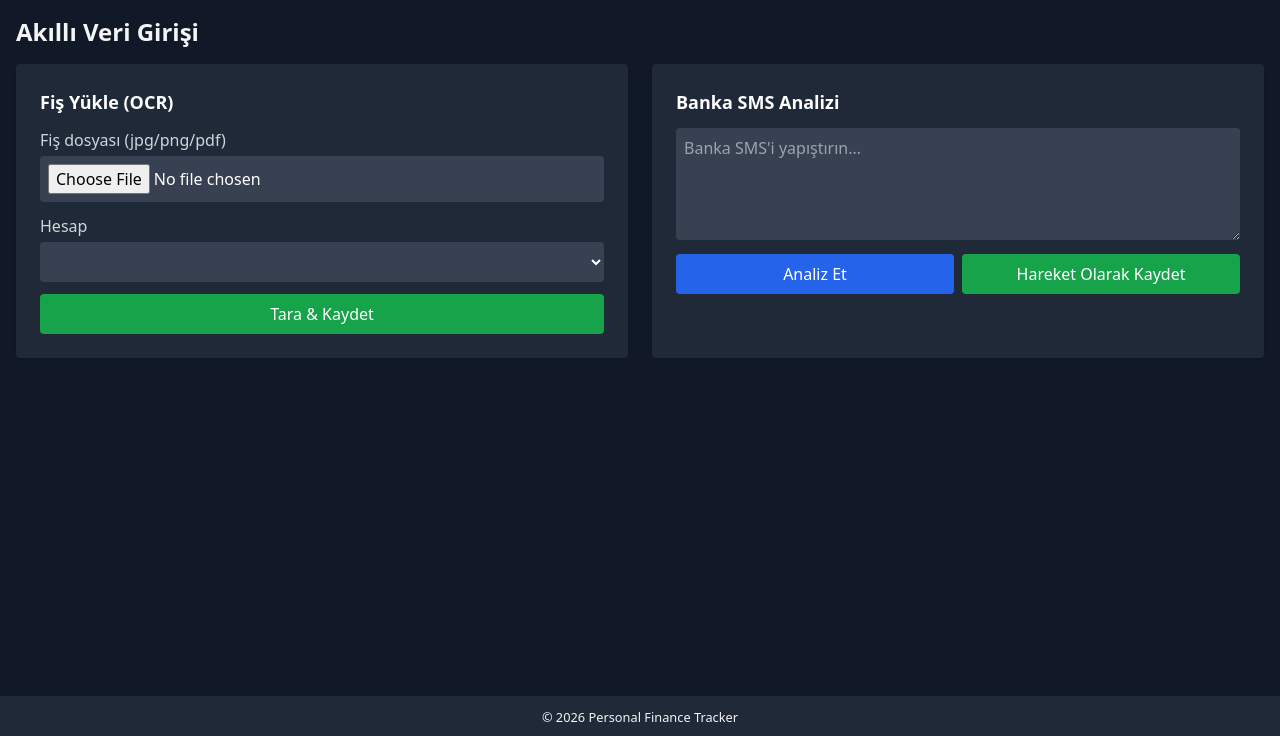
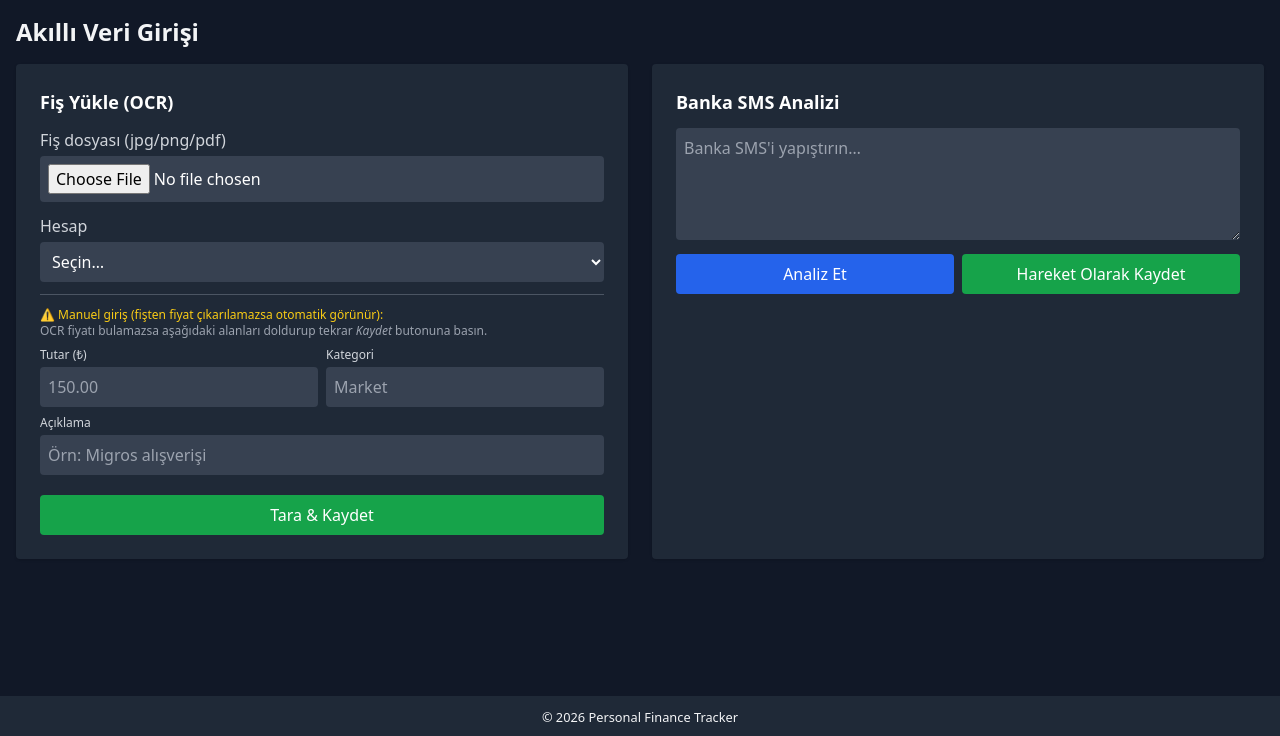
Before and after one commit to Gelistirici3414/personal-finance-tracker, a Flask app: page /receipts in a window 1280 px wide. Shown: the part 64-800 px from the top of the page. Run offline with Flask 3, Linux system fonts and the light colour scheme; the visitor is signed in with stand-in values (Sample User, id 1); some libraries are stand-ins or nearby versions.

Commit message:
fix: discounts mock fallback, Turkish AI insights + UTF-8, receipt manual entry
1. /discounts: always fall back to mock catalog when no scraped deals (page never empty); refresh returns friendly 'fallback' status; case/-insensitive market filter on mock list; API endpoint normalises mock dicts to JSON.

2. dashboard: AI Insights now fully Turkish with correct UTF-8 lira sign (); removed BOM + mojibake from routes/dashboard.py.

3. /receipts: visible & active manual entry (amount/category/description) when OCR finds no price; backend accepts manual_amount/manual_category/description; fixed latent _default_account NameError and description string handling.

Tests: added 6 cases covering all three fixes. 42 passed.

```diff
--- a/routes/discounts.py
+++ b/routes/discounts.py
@@ -52,6 +52,10 @@ def _format_mock(deal):
     }
 
 
+def _format_mock_all(deals):
+    return [_format_mock(d) for d in deals]
+
+
 @discounts_bp.route('/discounts')
 def discounts():
     uid = session.get('user_id')
@@ -61,9 +65,20 @@ def discounts():
 
     # Load real scraped deals first.
     deals = get_recent_deals(market=market, hours=hours, limit=500)
-    # Fall back to mock data when DB is empty or user is not logged in.
-    if not deals and not uid:
-        deals = [_format_mock(d) for d in MARKET_DEALS]
+    # Always fall back to hard-coded mock offers when no fresh scraped deals
+    # are available, so the page is never empty (e.g. catalog sites blocked,
+    # scheduler not running, network error, or a logged-in user with an
+    # empty catalogue).
+    if not deals:
+        deals = _format_mock_all(MARKET_DEALS)
+        # When a market filter is active, filter the mock list the same way
+        # the real catalogue is filtered (case-insensitive, İ/I-insensitive)
+        # so the page does not end up empty because of a name mismatch
+        # (BIM vs BİM, SOK vs ŞOK).
+        if market:
+            key = market.upper().replace('İ', 'I')
+            deals = [d for d in deals
+                     if (d['market'] or '').upper().replace('İ', 'I') == key]
 
     if search:
         deals = [d for d in deals
@@ -77,6 +92,23 @@ def discounts():
                            is_scraping=is_running())
 
 
+def _deal_to_dict(d):
+    """Normalise a deal (PromoDeal ORM row or mock dict) into a JSON-safe shape."""
+    if isinstance(d, dict):
+        scraped = d.get('scraped_at')
+        return {'id': d.get('id'), 'market': d.get('market') or '',
+                'product': d.get('product') or '', 'price': d.get('price'),
+                'discount_pct': d.get('discount_pct'),
+                'image_url': d.get('image_url'),
+                'scraped_at': scraped.isoformat() if scraped else None}
+    scraped = getattr(d, 'scraped_at', None)
+    return {'id': getattr(d, 'id', None), 'market': getattr(d, 'market', '') or '',
+            'product': getattr(d, 'product', '') or '', 'price': getattr(d, 'price', None),
+            'discount_pct': getattr(d, 'discount_pct', None),
+            'image_url': getattr(d, 'image_url', None),
+            'scraped_at': scraped.isoformat() if scraped else None}
+
+
 @discounts_bp.route('/api/discounts', methods=['GET'])
 def api_discounts():
     if not session.get('user_id'):
@@ -87,20 +119,17 @@ def api_discounts():
 
     deals = get_recent_deals(market=market, hours=hours, limit=500)
     if not deals:
-        deals = [_format_mock(d) for d in MARKET_DEALS]
+        deals = _format_mock_all(MARKET_DEALS)
+        if market:
+            key = market.upper().replace('İ', 'I')
+            deals = [d for d in deals
+                     if (d.get('market') or '').upper().replace('İ', 'I') == key]
     if search:
         deals = [d for d in deals
-                 if search in (d.product or '').lower()
-                 or search in (getattr(d, 'market', '') or '').lower()]
+                 if search in ((d['product'] if isinstance(d, dict) else (getattr(d, 'product', '') or '')) or '').lower()
+                 or search in ((d['market'] if isinstance(d, dict) else (getattr(d, 'market', '') or '')) or '').lower()]
 
-    return jsonify([
-        {'id': getattr(d, 'id', None), 'market': getattr(d, 'market', ''),
-         'product': getattr(d, 'product', ''), 'price': getattr(d, 'price', None),
-         'discount_pct': getattr(d, 'discount_pct', None),
-         'image_url': getattr(d, 'image_url', None),
-         'scraped_at': getattr(d, 'scraped_at', None).isoformat() if getattr(d, 'scraped_at', None) else None}
-        for d in deals
-    ])
+    return jsonify([_deal_to_dict(d) for d in deals])
 
 
 @discounts_bp.route('/api/discounts/refresh', methods=['POST'])
@@ -109,7 +138,17 @@ def api_refresh():
         return jsonify(error='authentication required'), 401
     try:
         results = scrape_all_markets()
+        total = sum(int(n) for n in results.values())
+        if total == 0:
+            # Network/catalog failures yield zero fresh deals — surface a
+            # friendly status instead of pretending the refresh succeeded.
+            return jsonify(status='fallback',
+                          message=('Katalog sitelerinden yeni veri çekilemedi; '
+                                   'yedek (örnek) fırsatlar görüntüleniyor.'),
+                          scraped=results), 200
         return jsonify(status='ok', scraped=results), 200
     except Exception:
         logger.exception("Scrape failed during manual refresh")
-        return jsonify(error='scrape failed'), 500
+        return jsonify(status='error',
+                       message='Yenileme hatası; mevcut liste korunuyor.',
+                       error='scrape failed'), 500
--- a/routes/receipts.py
+++ b/routes/receipts.py
@@ -41,6 +41,16 @@ def _infer_category(text: str) -> str:
     return 'Market'
 
 
+def _default_account(uid) -> Optional[Account]:
+    """Return the user's default account: the one flagged as default, else
+    the most recently created one, else the first one on record."""
+    accounts = Account.query.filter_by(user_id=uid).all()
+    if not accounts:
+        return None
+    defaults = [a for a in accounts if getattr(a, 'is_default', False)]
+    return defaults[0] if defaults else sorted(accounts, key=lambda a: a.id)[-1]
+
+
 @receipt_bp.route('/receipts')
 def receipts_page():
     accounts = Account.query.filter_by(user_id=session['user_id']).all()
@@ -63,9 +73,24 @@ def upload_receipt():
     parsed = parse_receipt_text(text) if text else {}
 
     price = parsed.get('price')
-    category = request.form.get('category') or _infer_category(text or uploaded.filename)
-    desc_lines = (request.form.get('description') or (text or '').strip().splitlines())
-    description = desc_lines[0][:150] if desc_lines and desc_lines[0] else 'Yüklenen fiş (OCR)'
+    # Manual fallback: when OCR could not find a price, the user may supply
+    # amount / category / description manually from the receipts.html form.
+    if price is None:
+        manual = request.form.get('manual_amount')
+        try:
+            price = float(str(manual).replace(',', '.').strip()) if manual else None
+        except ValueError:
+            price = None
+    category = request.form.get('category') or (
+        request.form.get('manual_category') or _infer_category(text or uploaded.filename))
+    # A user-typed description (form field) is a plain string; fall back to the
+    # first line of the OCR text when absent.
+    manual_desc = (request.form.get('description') or '').strip()
+    if manual_desc:
+        description = manual_desc[:150]
+    else:
+        ocr_lines = (text or '').strip().splitlines()
+        description = ocr_lines[0][:150] if ocr_lines and ocr_lines[0] else 'Yüklenen fiş (OCR)'
 
     if price is None:
         return jsonify({
--- a/templates/receipts.html
+++ b/templates/receipts.html
@@ -23,14 +23,49 @@
             <div>
                 <label class="block text-gray-300 mb-1">Hesap</label>
                 <select name="account_id" required class="w-full bg-gray-700 rounded p-2 text-white">
-                    <option value="" disabled seçin>…</option>
+                    <option value="" disabled selected>Seçin…</option>
                     {% for acc in accounts %}
                     <option value="{{ acc.id }}">{{ acc.name }} ({{ acc.type }})</option>
                     {% endfor %}
                 </select>
             </div>
+
+            <!-- Manual entry fields: always visible; used when OCR cannot find a price.
+                 On a successful OCR save the backend ignores these (the scanned
+                 price takes priority) but the user can still pre-fill them. -->
+            <div class="border-t border-gray-600 pt-3 mt-1">
+                <p class="text-xs text-gray-400 mb-2">
+                    <span class="text-yellow-400">⚠️ Manuel giriş (fişten fiyat çıkarılamazsa otomatik görünür):</span><br>
+                    OCR fiyatı bulamazsa aşağıdaki alanları doldurup tekrar <em>Kaydet</em> butonuna basın.
+                </p>
+                <div class="grid grid-cols-2 gap-2 mb-2">
+                    <div>
+                        <label class="block text-gray-300 mb-1 text-xs">Tutar (₺)</label>
+                        <input type="number" name="manual_amount" min="0.01" step="0.01"
+                               class="w-full bg-gray-700 rounded p-2 text-white" placeholder="150.00">
+                    </div>
+                    <div>
+                        <label class="block text-gray-300 mb-1 text-xs">Kategori</label>
+                        <input type="text" name="manual_category" list="category-list"
+                               class="w-full bg-gray-700 rounded p-2 text-white" placeholder="Market">
+                        <datalist id="category-list">
+                            <option value="Market"><option value="Bills">
+                            <option value="Fuel"><option value="Health">
+                            <option value="Transport"><option value="Personal">
+                        </datalist>
+                    </div>
+                </div>
+                <div class="mb-2">
+                    <label class="block text-gray-300 mb-1 text-xs">Açıklama</label>
+                    <input type="text" name="description"
+                           class="w-full bg-gray-700 rounded p-2 text-white"
+                           placeholder="Örn: Migros alışverişi">
+                </div>
+            </div>
+
             <button type="submit" class="w-full bg-green-600 hover:bg-green-700 text-white py-2 rounded">Tara &amp; Kaydet</button>
         </form>
+
         <div id="receipt-result" class="mt-3 text-sm text-gray-400 hidden"></div>
     </div>
 
@@ -66,7 +101,8 @@ function commitSms(){
   }).catch(e=>{ document.getElementById('sms-result').textContent = 'Hata: '+e; });
 }
 // Intercept the receipt form to show JSON result inline.
-document.getElementById('receipt-form').addEventListener('submit', function(e){
+const receiptForm = document.getElementById('receipt-form');
+receiptForm.addEventListener('submit', function(e){
   e.preventDefault();
   const fd = new FormData(this);
   fetch(this.action, {method:'POST', body: fd})
@@ -74,9 +110,25 @@ document.getElementById('receipt-form').addEventListener('submit', function(e){
     .then(({status, d})=>{
       const el = document.getElementById('receipt-result');
       el.classList.remove('hidden');
+      if (status === 422 && !d.ok) {
+        // OCR could not extract a price — show the warning and let the user
+        // fill in the manual fields already visible above, then resubmit.
+        el.innerHTML =
+          '<div class="bg-yellow-900/40 border border-yellow-600 rounded p-3">' +
+          '<p class="text-yellow-300 font-semibold">⚠️ ' + (d.message || 'Fişten fiyat çıkarılamadı') + '</p>' +
+          (d.ocr_text ? '<pre class="text-xs text-gray-500 mt-2 whitespace-pre-wrap">' +
+            d.ocr_text.slice(0, 300) + '</pre>' : '') +
+          '<p class="text-gray-400 text-xs mt-2">Tutar, kategori ve açıklamayı doldurup yine bu butonla kaydedin:</p>' +
+          '</div>';
+        // Keep the manual fields visible & focus the amount input.
+        const amt = this.querySelector('[name="manual_amount"]');
+        if (amt) { amt.focus(); }
+        // Re-bind so the next submit carries manual_amount / manual_category.
+        return;
+      }
       el.innerHTML = d.ok
         ? '<span class="text-green-400">✅ Hareket kaydedildi: '+d.category+' — '+d.amount+'₺ ('+d.account+')</span>'
-        : '<span class="text-yellow-400">⚠️ '+(d.message||'OCR tamamlanamadı')+ (d.ocr_text ? '<pre class="text-xs text-gray-500">'+d.ocr_text.slice(0,200)+'</pre>' : '') +'</span>';
+        : '<span class="text-yellow-400">⚠️ '+(d.message||'OCR tamamlanamadı')+'</span>';
     }).catch(err=>{ document.getElementById('receipt-result').textContent='Hata: '+err; });
 });
 </script>
```
Also changed, not shown: routes/dashboard.py (+4 -4 lines), templates/discounts.html (+12 -3 lines), tests/test_dashboard_promos.py (+105 -0 lines), tests/test_receipts.py (+45 -0 lines).
